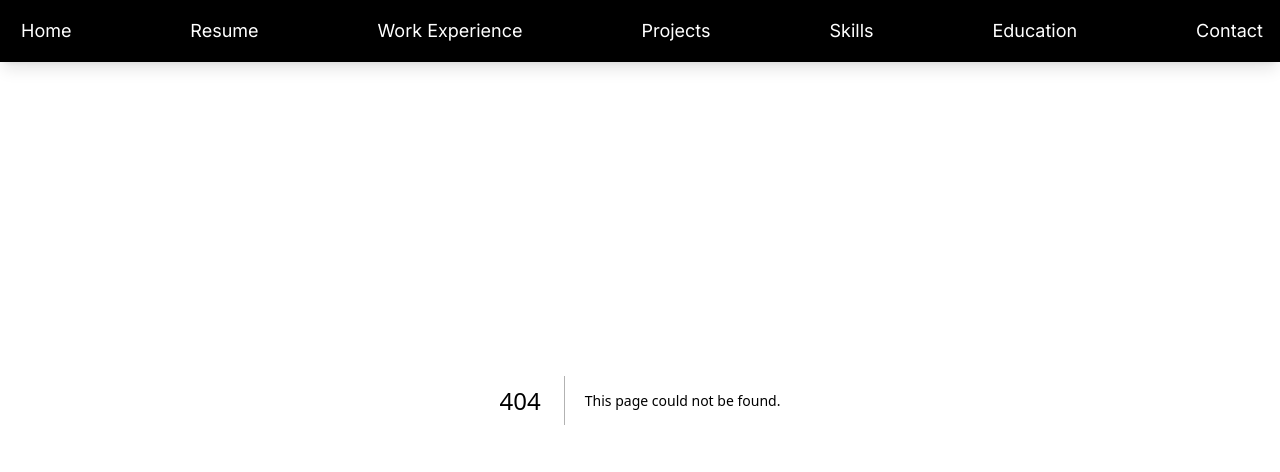
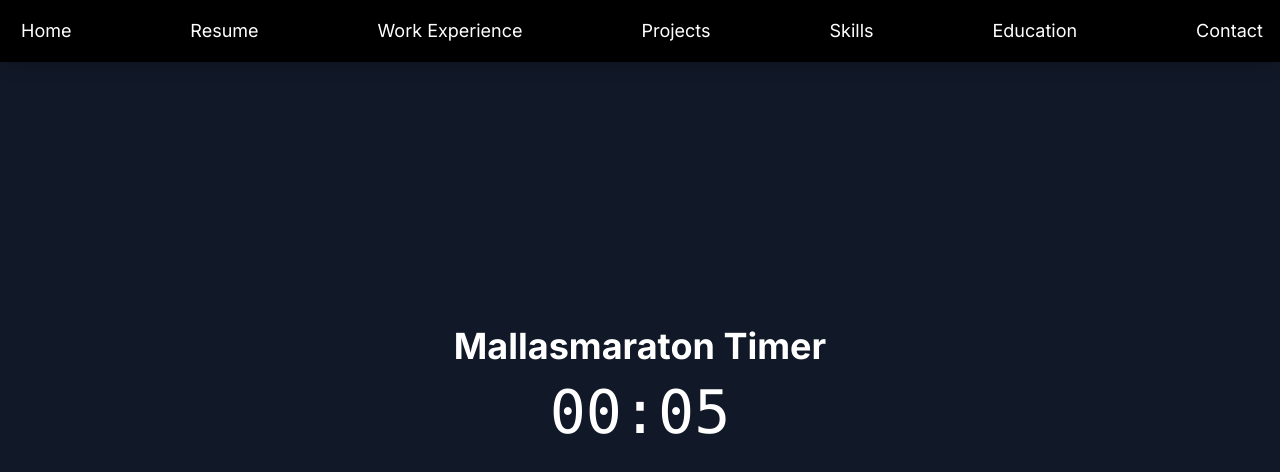
Before and after one commit to Haaparanta/vesahaaparanta.com, a Next.js app: page /mallasmaraton in a window 1280 px wide. Before the commit this address had no page. Shown: the top 472 px of the page. Built offline with nearby package versions, Linux system fonts and the light colour scheme.

Commit message:
Mallasmaraton

```diff
--- /dev/null
+++ b/app/mallasmaraton/page.js
@@ -0,0 +1,48 @@
+"use client"
+import React, { useState, useEffect, useRef } from 'react';
+
+const MallasmaratonPage = () => {
+  const [minutes, setMinutes] = useState(0);
+  const [seconds, setSeconds] = useState(0);
+  const [beers, setBeers] = useState([]);
+  const audioRef = useRef(null);  // Reference to the audio element
+
+  // Function to handle incrementing minutes and adding beer emoji
+  const handleIncrementMinutes = () => {
+    if (minutes < 100) {
+      setMinutes(prevMinutes => prevMinutes + 1);
+      setBeers(prevBeers => [...prevBeers, <span key={minutes} className="inline-block">🍺</span>]);
+      audioRef.current?.play();  // Play audio when the minute increments
+    }
+  };
+
+  useEffect(() => {
+    const interval = setInterval(() => {
+      setSeconds(prevSeconds => {
+        const newSeconds = (prevSeconds + 1) % 60;
+        if (newSeconds === 0) {
+          handleIncrementMinutes();
+        }
+        return newSeconds;
+      });
+    }, 1000);
+
+    return () => clearInterval(interval);
+  }, [seconds]);
+
+  return (
+    <main className="min-h-screen flex flex-col items-center justify-center bg-gray-900 text-white p-5">
+      <h1 className="text-4xl font-bold mb-4">Mallasmaraton Timer</h1>
+      <div className="text-6xl font-mono mb-5">
+        <span>{String(minutes).padStart(2, '0')}:</span>
+        <span>{String(seconds).padStart(2, '0')}</span>
+      </div>
+      <div className="flex space-x-1 mb-3">
+        {beers}
+      </div>
+      <audio ref={audioRef} src="/sound.wav" className="hidden" />
+    </main>
+  );
+};
+
+export default MallasmaratonPage;
```
Also changed, not shown: 1 other file (tests, documents, lock files or other folders).
